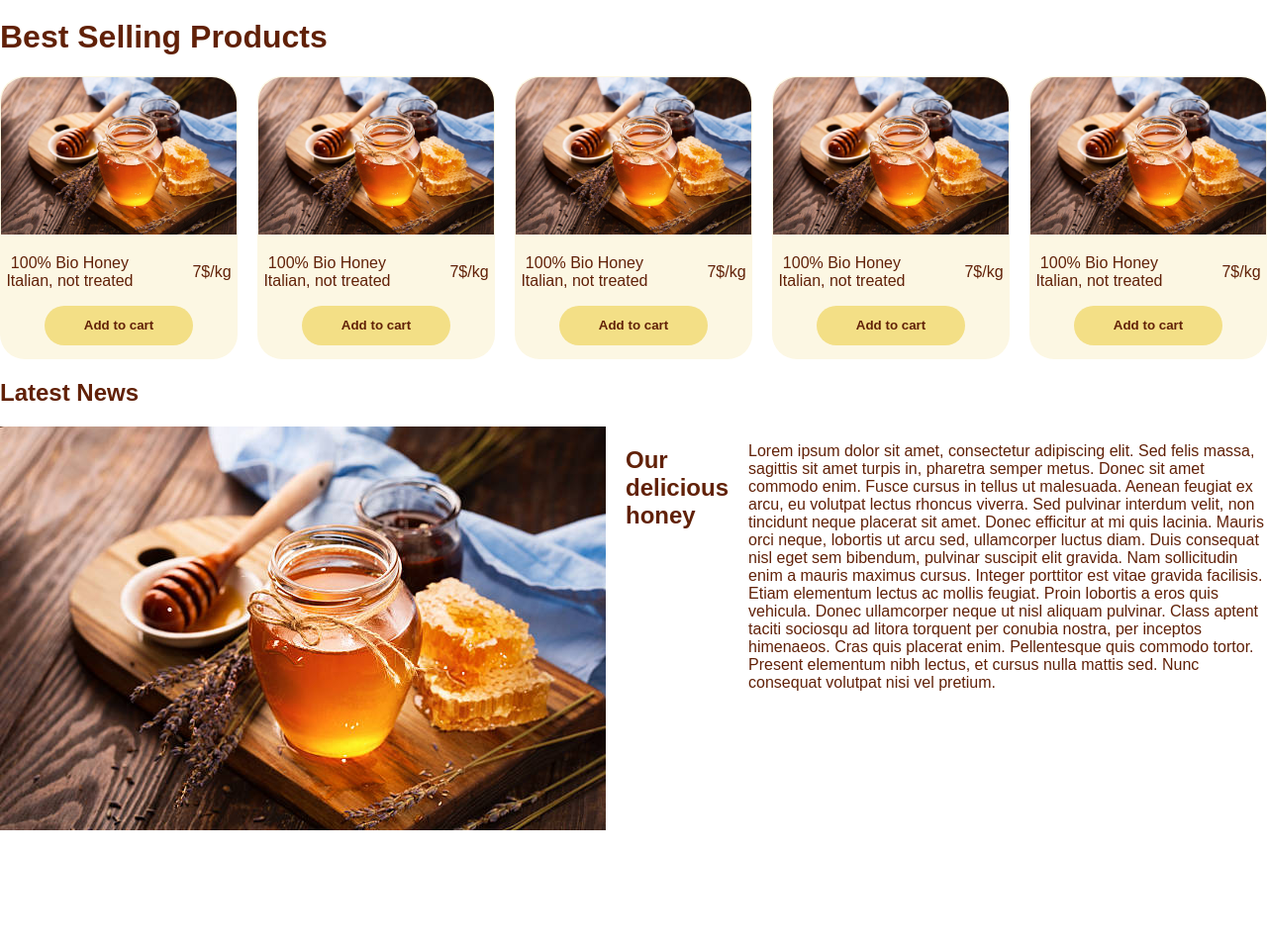
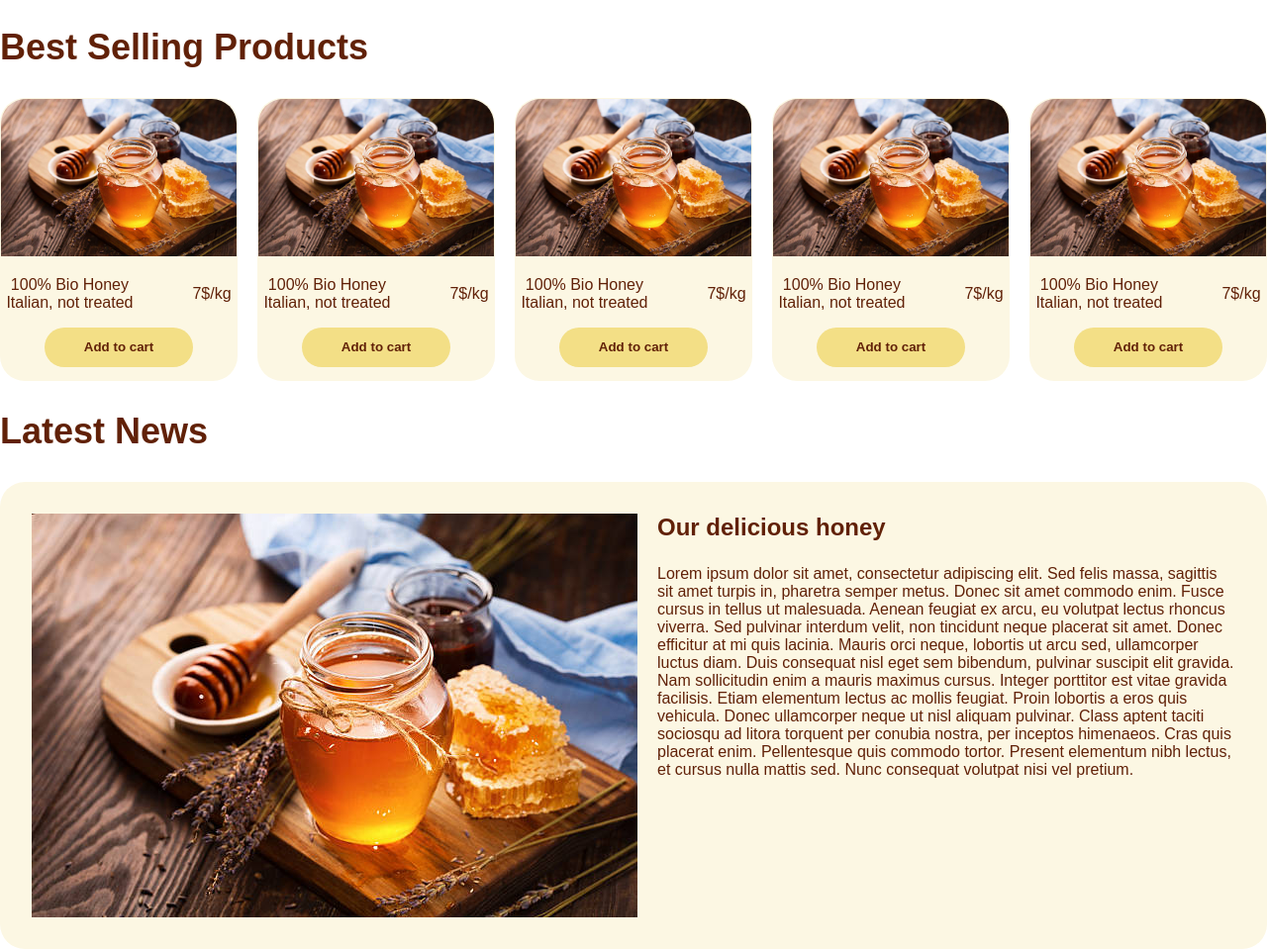
Before and after one commit to bertcoscia/Epicode-W5D3, a plain HTML site: page index.html in a window 1280 px wide. Shown: the part 92-1051 px from the top of the page at 99% size. Before the commit the page ends 931 px from the top, so only its background shows below. Drawn offline with Linux system fonts and the light colour scheme.

Commit message:
adds desktop layout latest news

```diff
--- a/assets/css/style.css
+++ b/assets/css/style.css
@@ -41,6 +41,14 @@ nav div img {
     width: 40px;
 }
 
+h2 {
+    font-size: 36px;
+}
+
+h3 {
+    font-size: 24px;
+}
+
 #shop {
     display: flex;
     align-items: center;
@@ -79,3 +87,16 @@ button {
     height: 40px;
     font-weight: 600;
 }
+
+.asideContainer {
+    background-color: #fcf7e3;
+    border-radius: 25px;
+}
+
+.asideFlex {
+    padding: 2em;
+}
+
+h3 {
+    margin-top: 0;
+}
--- a/index.html
+++ b/index.html
@@ -22,7 +22,7 @@
         </ul>
     </nav>
 
-    <h1>Best Selling Products</h1>
+    <h2>Best Selling Products</h2>
     <div class="flex">
         <div class="card">
             <img src="./assets/imgs/honey.jpg" alt="">
@@ -76,29 +76,38 @@
             <button>Add to cart</button>
         </div>
     </div>
-    <div class="flex">
-        <aside>
-            <h2>Latest News</h2>
-            <div class="flex">
-                <img src="./assets/imgs/honey.jpg" alt="foto prodotto">
-                <h2>Our delicious honey</h2>
+    <h2>Latest News</h2>
+    <div class="asideContainer">
+        <div class="flex asideFlex">
+            <img src="./assets/imgs/honey.jpg" alt="foto prodotto">
+            <div class="">
+                <h3>Our delicious honey</h3>
                 <p>Lorem ipsum dolor sit amet, consectetur adipiscing elit. Sed felis massa,
-                    sagittis sit amet turpis in, pharetra semper metus. Donec sit amet commodo enim.
-                    Fusce cursus in tellus ut malesuada. Aenean feugiat ex arcu, eu volutpat lectus
-                    rhoncus viverra. Sed pulvinar interdum velit, non tincidunt neque placerat sit
-                    amet. Donec efficitur at mi quis lacinia. Mauris orci neque, lobortis ut arcu
-                    sed, ullamcorper luctus diam. Duis consequat nisl eget sem bibendum, pulvinar
-                    suscipit elit gravida. Nam sollicitudin enim a mauris maximus cursus. Integer
-                    porttitor est vitae gravida facilisis. Etiam elementum lectus ac mollis feugiat.
+                    sagittis sit amet turpis in, pharetra semper metus. Donec sit amet commodo
+                    enim.
+                    Fusce cursus in tellus ut malesuada. Aenean feugiat ex arcu, eu volutpat
+                    lectus
+                    rhoncus viverra. Sed pulvinar interdum velit, non tincidunt neque placerat
+                    sit
+                    amet. Donec efficitur at mi quis lacinia. Mauris orci neque, lobortis ut
+                    arcu
+                    sed, ullamcorper luctus diam. Duis consequat nisl eget sem bibendum,
+                    pulvinar
+                    suscipit elit gravida. Nam sollicitudin enim a mauris maximus cursus.
+                    Integer
+                    porttitor est vitae gravida facilisis. Etiam elementum lectus ac mollis
+                    feugiat.
                     Proin lobortis a eros quis vehicula.
-                    Donec ullamcorper neque ut nisl aliquam pulvinar. Class aptent taciti sociosqu
+                    Donec ullamcorper neque ut nisl aliquam pulvinar. Class aptent taciti
+                    sociosqu
                     ad litora torquent per conubia nostra, per inceptos himenaeos. Cras quis
                     placerat enim. Pellentesque quis
-                    commodo tortor. Present elementum nibh lectus, et cursus nulla mattis sed. Nunc
+                    commodo tortor. Present elementum nibh lectus, et cursus nulla mattis sed.
+                    Nunc
                     consequat
                     volutpat nisi vel pretium.</p>
             </div>
-        </aside>
+        </div>
     </div>
 </body>
 
```
